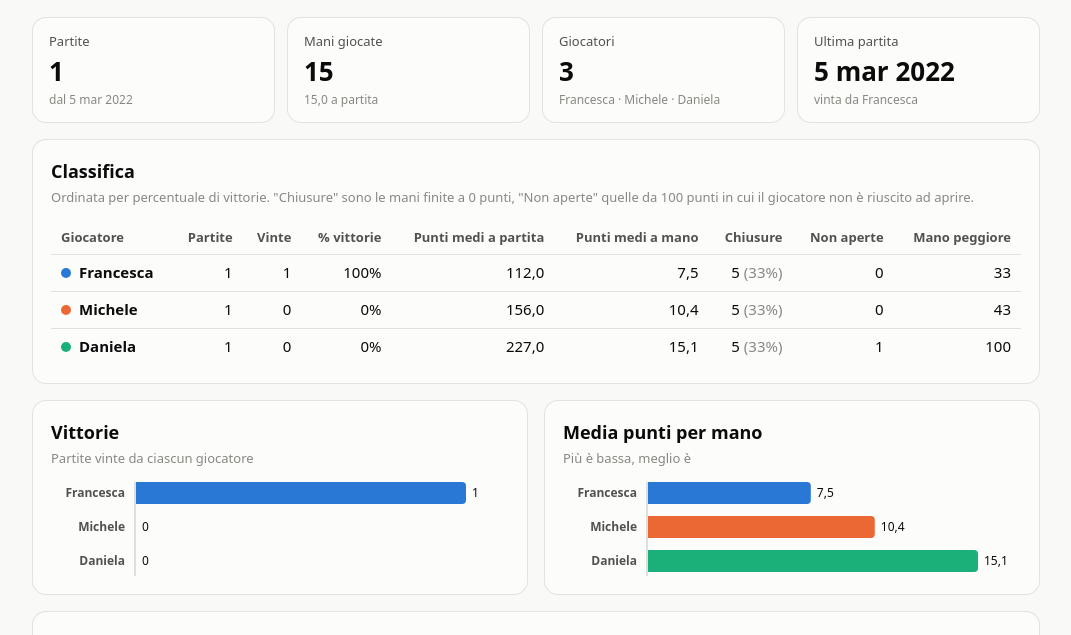
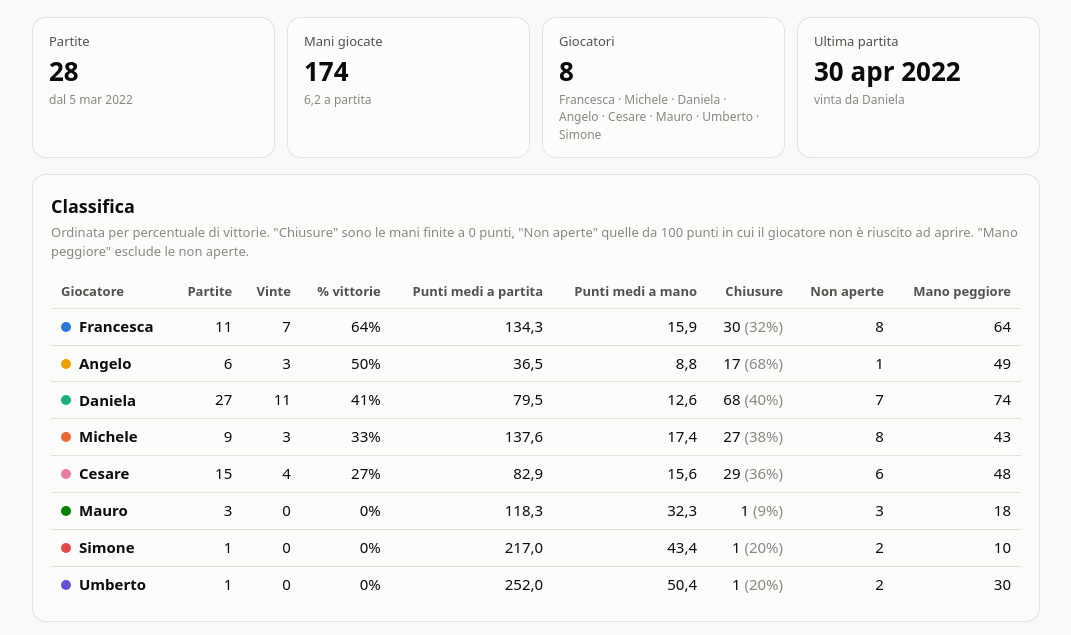
Before and after one commit to pipinotuc95/scala40-statistiche, a plain HTML site: page index.html in a window 1280 px wide. Shown: the part 91-726 px from the top of the page, without its empty margins (104-1175 px from the left). Drawn offline with Linux system fonts and the light colour scheme.

Commit message:
27 partite dal 6/3/22 al 30/4/22; nuovi giocatori Angelo, Umberto, Simone; mano peggiore senza le non aperte

```diff
--- a/index.html
+++ b/index.html
@@ -134,7 +134,7 @@ footer { color: var(--muted); font-size: 12px; text-align: center; margin-top: 3
 
   <section class="card">
     <h2>Classifica</h2>
-    <p class="hint">Ordinata per percentuale di vittorie. "Chiusure" sono le mani finite a 0 punti, "Non aperte" quelle da 100 punti in cui il giocatore non è riuscito ad aprire.</p>
+    <p class="hint">Ordinata per percentuale di vittorie. "Chiusure" sono le mani finite a 0 punti, "Non aperte" quelle da 100 punti in cui il giocatore non è riuscito ad aprire. "Mano peggiore" esclude le non aperte.</p>
     <div class="scroll"><table id="classifica"></table></div>
   </section>
 
@@ -212,7 +212,7 @@ function stats(games) {
       s.partite++; if (w.includes(p)) s.vinte++;
       g.mani.forEach(m => {
         const v = Number(m[i]) || 0;
-        s.mani++; s.punti += v; if (v === 0) s.zeri++; if (v > s.peggio) s.peggio = v; if (v === NON_APERTA) s.cento++;
+        s.mani++; s.punti += v; if (v === 0) s.zeri++; if (v === NON_APERTA) s.cento++; else if (v > s.peggio) s.peggio = v;
       });
     });
   });
@@ -385,7 +385,7 @@ function renderRecords() {
     const t = totals(g), w = winners(g);
     g.mani.forEach((m, k) => g.giocatori.forEach((p, i) => {
       const v = Number(m[i]) || 0;
-      if (!peggio || v > peggio.v) peggio = { v, p, g, k };
+      if (v !== NON_APERTA && (!peggio || v > peggio.v)) peggio = { v, p, g, k };
     }));
     w.forEach(p => { const v = t[g.giocatori.indexOf(p)]; if (!migliore || v < migliore.v) migliore = { v, p, g }; });
     if (!lunga || g.mani.length > lunga.v) lunga = { v: g.mani.length, g };
@@ -408,7 +408,7 @@ function renderRecords() {
   const caMax = Math.max(0, ...Object.values(ca));
   const caChi = Object.keys(ca).filter(p => ca[p] === caMax);
   const R = [
-    ["Mano più pesante", peggio.v, `${nome(peggio.p)} · mano ${peggio.k + 1} del ${fmtDate(peggio.g.data)}`],
+    ["Mano più pesante (aperta)", peggio.v, `${nome(peggio.p)} · mano ${peggio.k + 1} del ${fmtDate(peggio.g.data)}`],
     ["Vittoria con meno punti", migliore.v, `${nome(migliore.p)} · ${fmtDate(migliore.g.data)}`],
     ["Più chiusure in una partita", chiusure.v, `${nome(chiusure.p)} · ${fmtDate(chiusure.g.data)}`],
     ["Partita più lunga", `${lunga.v} mani`, fmtDate(lunga.g.data)],
--- a/partite.js
+++ b/partite.js
@@ -16,30 +16,130 @@ window.NOMI = {
   FRA: "Francesca",
   MI: "Michele",
   MA: "Mauro",
-  CE: "Cesare"
+  CE: "Cesare",
+  AN: "Angelo",   // sul foglio la sua colonna ha un trattino "—" invece della sigla
+  UM: "Umberto",
+  SI: "Simone"
 };
 
 window.PARTITE = [
   {
-    id: "2022-03-05-a",
-    data: "2022-03-05",
-    giocatori: ["FRA", "MI", "DA"],
-    mani: [
-      [5, 0, 8],
-      [12, 43, 0],
-      [5, 2, 0],
-      [0, 31, 16],
-      [7, 0, 2],
-      [4, 3, 0],
-      [9, 0, 6],
-      [0, 21, 20],
-      [27, 42, 0],
-      [0, 2, 21],
-      [8, 0, 100],
-      [0, 2, 3],
-      [33, 0, 29],
-      [2, 2, 0],
-      [0, 8, 22]
-    ]
+    id: "2022-03-05-a", data: "2022-03-05", giocatori: ["FRA", "MI", "DA"],
+    mani: [[5, 0, 8], [12, 43, 0], [5, 2, 0], [0, 31, 16], [7, 0, 2], [4, 3, 0], [9, 0, 6], [0, 21, 20],
+           [27, 42, 0], [0, 2, 21], [8, 0, 100], [0, 2, 3], [33, 0, 29], [2, 2, 0], [0, 8, 22]]
+  },
+  {
+    id: "2022-03-06-a", data: "2022-03-06", giocatori: ["DA", "AN"],
+    mani: [[0, 2], [0, 2]]
+  },
+  {
+    id: "2022-03-06-b", data: "2022-03-06", giocatori: ["DA", "CE"],
+    mani: [[12, 0], [0, 16], [7, 0], [0, 10]]
+  },
+  {
+    id: "2022-03-13-a", data: "2022-03-13", giocatori: ["DA", "AN"],
+    mani: [[31, 0], [2, 0], [26, 0], [6, 0]]
+  },
+  {
+    id: "2022-03-13-b", data: "2022-03-13", giocatori: ["DA", "CE"],
+    mani: [[0, 35], [0, 38], [0, 10], [0, 14]]
+  },
+  {
+    id: "2022-03-19-a", data: "2022-03-19", giocatori: ["DA", "CE"],
+    mani: [[0, 100], [0, 3], [0, 6]]
+  },
+  {
+    id: "2022-03-19-b", data: "2022-03-19", giocatori: ["CE", "DA", "FRA", "MI"],
+    mani: [[0, 14, 64, 22], [24, 20, 100, 0], [36, 6, 0, 100], [48, 100, 100, 0], [39, 32, 10, 0],
+           [13, 100, 0, 28], [100, 0, 28, 43], [0, 7, 7, 2], [0, 100, 2, 3], [10, 3, 3, 0],
+           [3, 0, 11, 12], [0, 19, 48, 11]]
+  },
+  {
+    id: "2022-03-20-a", data: "2022-03-20", giocatori: ["DA", "FRA"],
+    mani: [[2, 0], [0, 27], [0, 4], [0, 18], [0, 2], [40, 0], [16, 0], [74, 0], [28, 0], [5, 0],
+           [0, 2], [0, 24], [0, 13], [0, 3]]
+  },
+  {
+    id: "2022-03-20-b", data: "2022-03-20", giocatori: ["DA", "FRA", "MI"],
+    mani: [[100, 0, 16], [4, 19, 0], [0, 5, 3], [0, 100, 15], [28, 30, 0], [25, 0, 10]]
+  },
+  {
+    id: "2022-03-26-a", data: "2022-03-26", giocatori: ["DA", "CE"],
+    mani: [[6, 0], [0, 16], [0, 5], [0, 4], [0, 5], [0, 8], [0, 2], [6, 0], [0, 100], [0, 2]]
+  },
+  {
+    id: "2022-03-26-b", data: "2022-03-26", giocatori: ["DA", "CE"],
+    mani: [[0, 24], [0, 4], [15, 0], [0, 17], [13, 0], [48, 0]]
+  },
+  {
+    id: "2022-03-27-a", data: "2022-03-27", giocatori: ["DA", "AN"],
+    mani: [[6, 0], [0, 39], [9, 0], [3, 0], [8, 0], [4, 0]]
+  },
+  {
+    id: "2022-03-29-a", data: "2022-03-29", giocatori: ["FRA", "MI", "DA", "CE"],
+    mani: [[7, 0, 100, 45], [2, 0, 9, 8], [6, 2, 5, 0], [8, 100, 0, 31]]
+  },
+  {
+    id: "2022-04-02-a", data: "2022-04-02", giocatori: ["DA", "AN"],
+    mani: [[0, 5], [6, 0]]
+  },
+  {
+    id: "2022-04-03-a", data: "2022-04-03", giocatori: ["DA", "AN"],
+    mani: [[6, 0], [2, 0]]
+  },
+  {
+    id: "2022-04-03-b", data: "2022-04-03", giocatori: ["DA", "CE", "MA"],
+    mani: [[5, 0, 100], [28, 0, 2], [2, 0, 3]]
+  },
+  {
+    id: "2022-04-10-a", data: "2022-04-10", giocatori: ["DA", "AN"],
+    mani: [[0, 16], [0, 6], [3, 0], [0, 100], [0, 49], [3, 0], [11, 0], [5, 0], [8, 0]]
+  },
+  {
+    id: "2022-04-10-b", data: "2022-04-10", giocatori: ["DA", "CE"],
+    mani: [[0, 45], [2, 0], [2, 0], [2, 0], [0, 11], [0, 7]]
+  },
+  {
+    id: "2022-04-17-a", data: "2022-04-17", giocatori: ["DA", "FRA"],
+    mani: [[0, 3], [45, 0], [0, 5], [55, 0], [0, 3], [19, 0], [0, 100], [0, 4]]
+  },
+  {
+    id: "2022-04-17-b", data: "2022-04-17", giocatori: ["DA", "CE", "MA", "UM", "SI"],
+    mani: [[28, 5, 18, 30, 0], [0, 5, 100, 100, 10], [0, 2, 8, 100, 7], [10, 6, 4, 0, 100],
+           [38, 0, 17, 22, 100]]
+  },
+  {
+    id: "2022-04-17-c", data: "2022-04-17", giocatori: ["MI", "FRA"],
+    mani: [[0, 17], [14, 0], [0, 9], [14, 0]]
+  },
+  {
+    id: "2022-04-17-d", data: "2022-04-17", giocatori: ["MI", "DA", "FRA"],
+    mani: [[10, 0, 22], [28, 18, 0], [6, 74, 0], [100, 34, 0]]
+  },
+  {
+    id: "2022-04-17-e", data: "2022-04-17", giocatori: ["CE", "DA", "MI", "FRA"],
+    mani: [[2, 0, 3, 5], [0, 48, 100, 21], [100, 0, 2, 6], [5, 7, 2, 0]]
+  },
+  {
+    id: "2022-04-23-a", data: "2022-04-23", giocatori: ["CE", "DA"],
+    mani: [[0, 9], [0, 2], [0, 28], [0, 5], [25, 0], [5, 0], [0, 4], [0, 2]]
+  },
+  {
+    id: "2022-04-24-a", data: "2022-04-24", giocatori: ["DA", "CE"],
+    mani: [[0, 2], [8, 0], [0, 4], [0, 14]]
+  },
+  {
+    id: "2022-04-24-b", data: "2022-04-24", giocatori: ["CE", "DA", "MA"],
+    mani: [[0, 7, 100], [0, 9, 3], [100, 25, 0]]
+  },
+  {
+    id: "2022-04-24-c", data: "2022-04-24", giocatori: ["CE", "DA", "MI", "FRA"],
+    mani: [[8, 0, 4, 4], [6, 18, 4, 0], [100, 2, 4, 0], [16, 2, 0, 18]]
+  },
+  {
+    id: "2022-04-30-a", data: "2022-04-30", giocatori: ["MI", "FRA", "DA"],
+    mani: [[0, 2, 45], [0, 2, 14], [100, 0, 10], [100, 0, 100], [0, 12, 20], [0, 13, 10], [2, 0, 5],
+           [0, 2, 2], [0, 100, 9], [0, 3, 6], [2, 100, 0], [20, 100, 0], [0, 19, 20],
+           [0, 18, 2], [0, 32, 18], [100, 100, 0], [0, 2, 26], [100, 0, 11]]
   }
 ];
```
